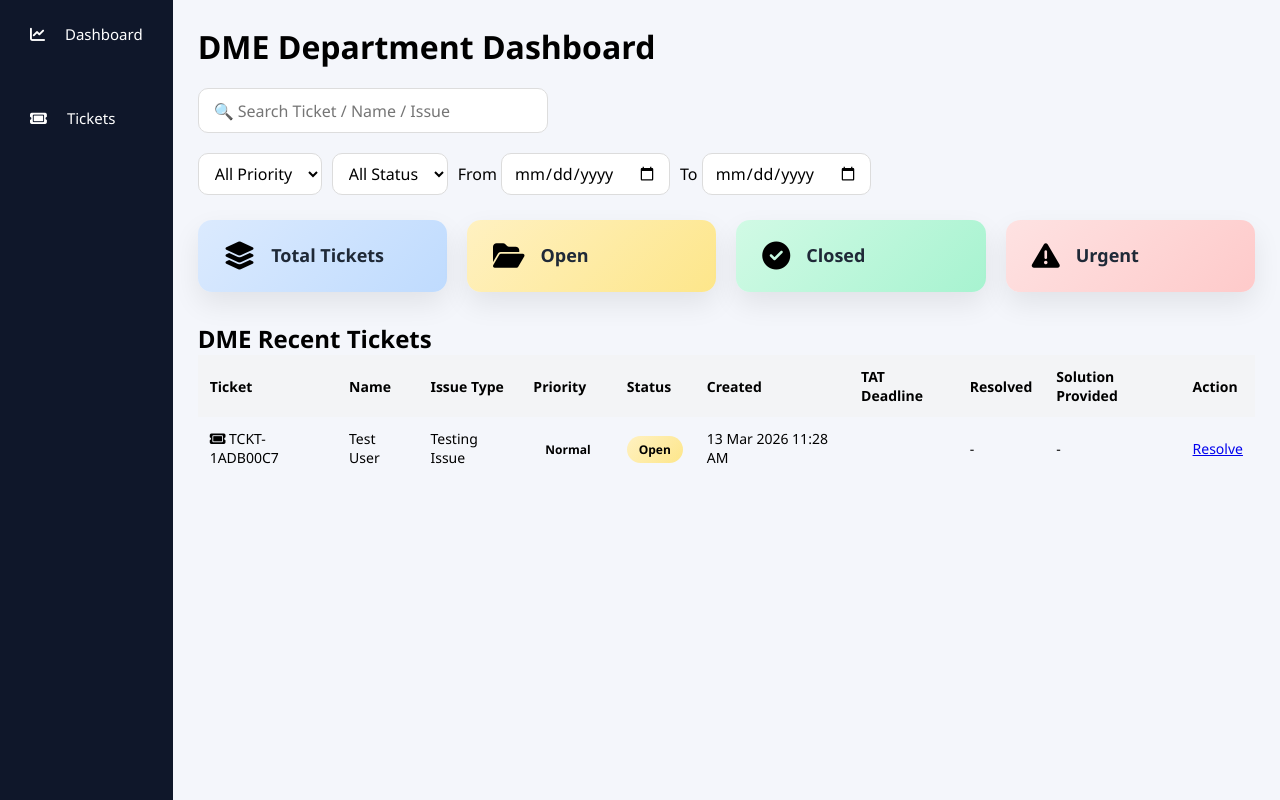
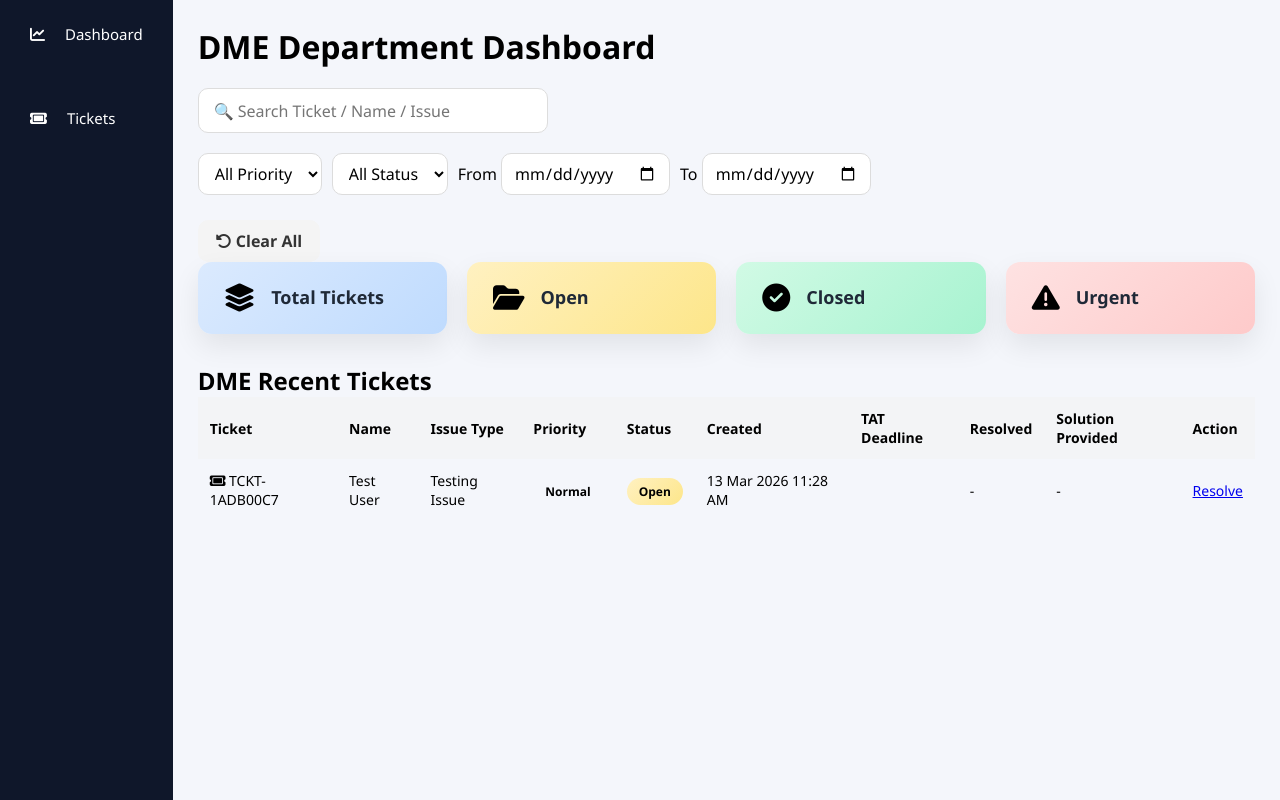
Before and after one commit to Nikitadevp/demo, a Django app: template templates/dme_dashboard.html in a window 1280 px wide. Run offline with Django 5.2, Linux system fonts and the light colour scheme; the template is opened without the code that fills it: values that come from a table or form of the project are taken from there, others are empty; data comes from the database, SQL or seed files in the repository.

Commit message:
views.py

```diff
--- a/static/css/dashboard.css
+++ b/static/css/dashboard.css
@@ -350,6 +350,26 @@ tr:not(:last-child) {
     font-size: 16px;
 }
 
+.clear-filters {
+    margin-top: 12px;
+}
+
+.clear-btn {
+    display: inline-block;
+    padding: 10px 18px;
+    background: #f4f4f4;
+    border-radius: 10px;
+    text-decoration: none;
+    color: #333;
+    font-weight: 600;
+    transition: 0.3s;
+}
+
+.clear-btn:hover {
+    background: #e2e2e2;
+}
+
+
 /* ===== Mobile ===== */
 @media (max-width: 768px) {
     .sidebar {
--- a/templates/dme_dashboard.html
+++ b/templates/dme_dashboard.html
@@ -40,7 +40,7 @@
             <h1>DME Department Dashboard</h1>
         </div>
 
-        <!--  Search Bar -->
+        <!-- Search Bar -->
         <div class="search-box">
             <form method="get" id="searchForm">
                 <input type="hidden" name="key" value="dme123">
@@ -55,7 +55,7 @@
                        name="search"
                        value="{{ search }}"
                        placeholder="🔍 Search Ticket / Name / Issue"
-                           onchange="this.form.submit()">
+                       onblur="this.form.submit()">
             </form>
         </div>
 
@@ -92,6 +92,13 @@
                        onchange="this.form.submit()">
             </div>
         </form>
+
+        <!--  Clear All Filters -->
+        <div class="clear-filters">
+            <a href="?key=dme123" class="clear-btn">
+                <i class="fa fa-rotate-left"></i> Clear All
+            </a>
+        </div>
 
         <!-- Cards -->
         <div class="cards">
```
Also changed, not shown: 1 other file. Lines whose indentation alone changed are shown as unchanged.
